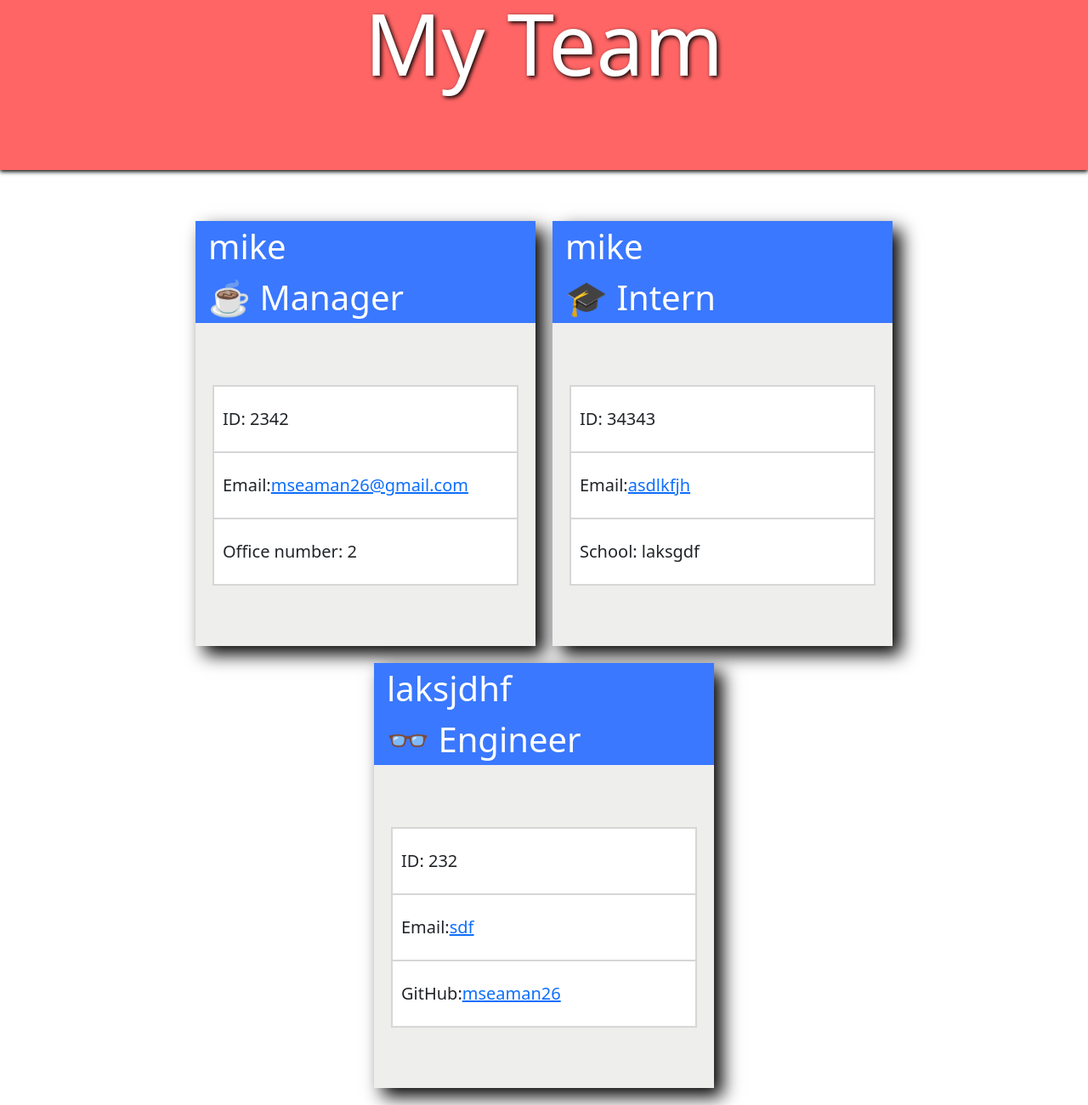
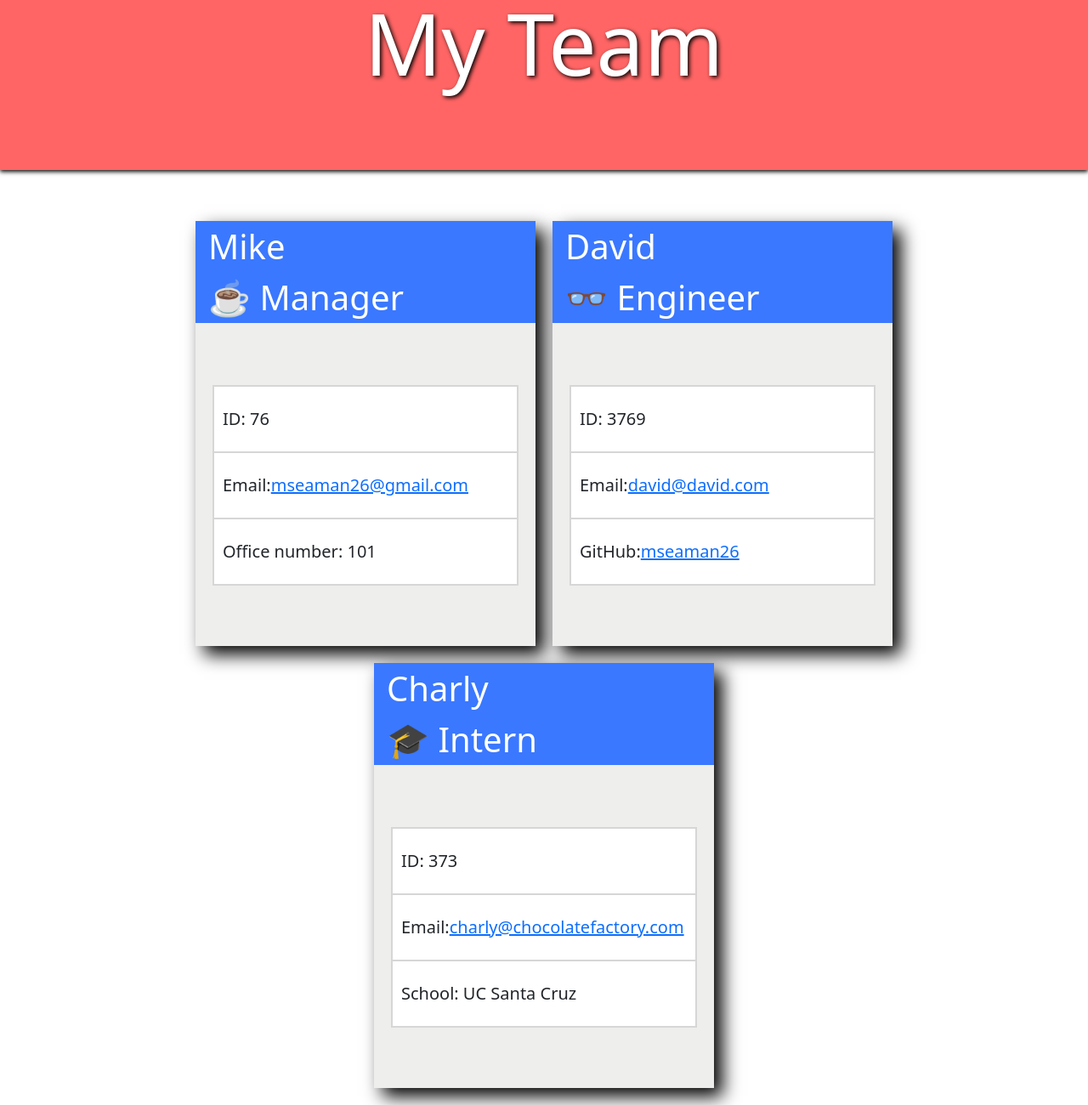
Before and after one commit to mseaman26/Employee-Info-Tracker-, a website: page dist/index.html in a window 1280 px wide. Shown: the part 100-1400 px from the top of the page at 85% size. Drawn offline with nearby package versions, Linux system fonts and the light colour scheme.

Commit message:
added video link and index.html file from that demo is now in repo

```diff
--- a/dist/index.html
+++ b/dist/index.html
@@ -13,25 +13,25 @@
         <main class="container">
             <div id="card-holder">
             <div class="employee-card">
-                    <div class="employee-banner">mike<br>☕ Manager</div>
+                    <div class="employee-banner">Mike<br>☕ Manager</div>
                     <div class="employee-info">
-                        <div class="employee-info-box">ID: 2342</div>
+                        <div class="employee-info-box">ID: 76</div>
                         <div class="employee-info-box">Email: <a href="mailto:mseaman26@gmail.com">mseaman26@gmail.com</a></div>
-                        <div class="employee-info-box">Office number: 2</div>
+                        <div class="employee-info-box">Office number: 101</div>
                     </div>
                 </div><div class="employee-card">
-                        <div class="employee-banner">mike<br>🎓 Intern</div>
+                        <div class="employee-banner">David<br>👓 Engineer</div>
                         <div class="employee-info">
-                            <div class="employee-info-box">ID: 34343</div>
-                            <div class="employee-info-box">Email: <a href="mailto:asdlkfjh">asdlkfjh</a></div>
-                            <div class="employee-info-box">School: laksgdf</div>
+                            <div class="employee-info-box">ID: 3769</div>
+                            <div class="employee-info-box">Email: <a href="mailto:david@david.com">david@david.com</a></div>
+                            <div class="employee-info-box">GitHub: <a href="https://github.com/mseaman26" target="_blank">mseaman26</a></div>
                         </div>
                     </div><div class="employee-card">
-                        <div class="employee-banner">laksjdhf<br>👓 Engineer</div>
+                        <div class="employee-banner">Charly<br>🎓 Intern</div>
                         <div class="employee-info">
-                            <div class="employee-info-box">ID: 232</div>
-                            <div class="employee-info-box">Email: <a href="mailto:sdf">sdf</a></div>
-                            <div class="employee-info-box">GitHub: <a href="https://github.com/mseaman26" target="_blank">mseaman26</a></div>
+                            <div class="employee-info-box">ID: 373</div>
+                            <div class="employee-info-box">Email: <a href="mailto:charly@chocolatefactory.com">charly@chocolatefactory.com</a></div>
+                            <div class="employee-info-box">School: UC Santa Cruz</div>
                         </div>
                     </div>
             </div>
```
Also changed, not shown: README.md.
